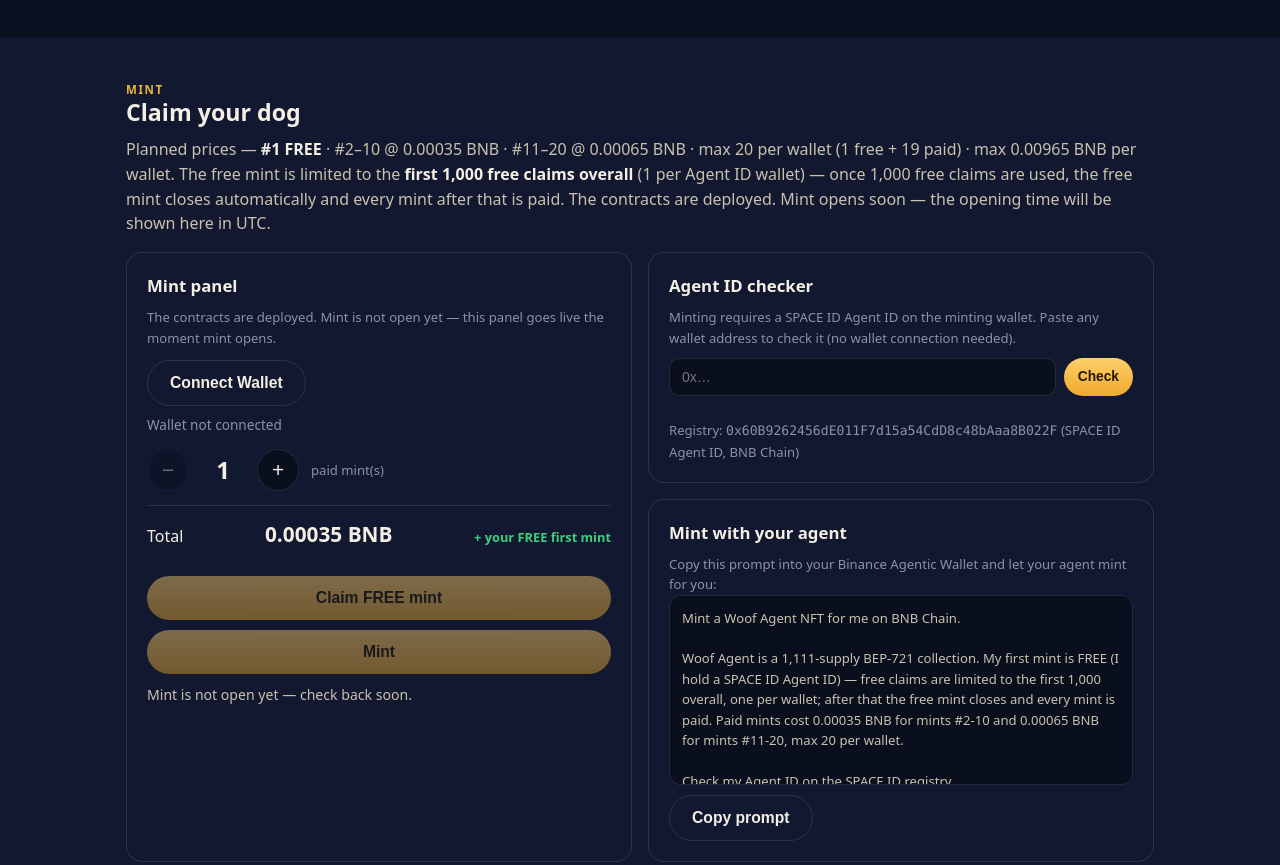
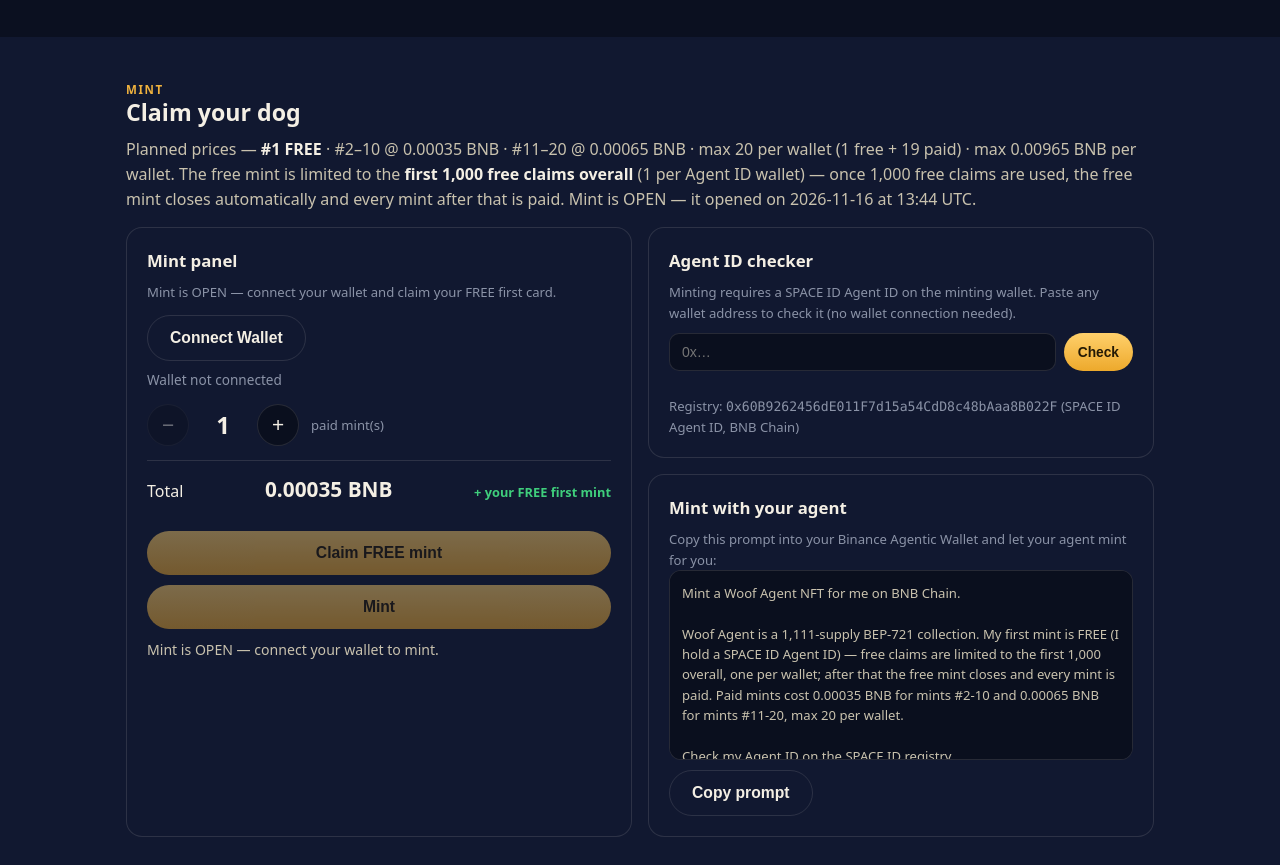
Before and after one commit to akungamesatu6-crypto/Woof-Agent, a plain HTML site: page index.html in a window 1280 px wide. Shown: the part 4580-5445 px from the top of the page. Drawn offline with Linux system fonts and the light colour scheme; no server answers.

Commit message:
Mark mint OPEN on page (opened 2026-11-16 13:44 UTC)

```diff
--- a/index.html
+++ b/index.html
@@ -305,11 +305,11 @@ footer p{font-size:.85rem}
   <div class="wrap">
     <p class="eyebrow">Mint</p>
     <h2>Claim your dog</h2>
-    <p>Planned prices — <strong style="color:var(--ink)">#1 FREE</strong> · #2–10 @ 0.00035 BNB · #11–20 @ 0.00065 BNB · max 20 per wallet (1 free + 19 paid) · max 0.00965 BNB per wallet. The free mint is limited to the <strong style="color:var(--ink)">first 1,000 free claims overall</strong> (1 per Agent ID wallet) — once 1,000 free claims are used, the free mint closes automatically and every mint after that is paid. The contracts are deployed. Mint opens soon — the opening time will be shown here in UTC.</p>
+    <p>Planned prices — <strong style="color:var(--ink)">#1 FREE</strong> · #2–10 @ 0.00035 BNB · #11–20 @ 0.00065 BNB · max 20 per wallet (1 free + 19 paid) · max 0.00965 BNB per wallet. The free mint is limited to the <strong style="color:var(--ink)">first 1,000 free claims overall</strong> (1 per Agent ID wallet) — once 1,000 free claims are used, the free mint closes automatically and every mint after that is paid. Mint is OPEN — it opened on 2026-11-16 at 13:44 UTC.</p>
     <div class="mint-grid">
       <div class="panel" id="mintPanel">
         <h3>Mint panel</h3>
-        <p class="note">The contracts are deployed. Mint is not open yet — this panel goes live the moment mint opens.</p>
+        <p class="note">Mint is OPEN — connect your wallet and claim your FREE first card.</p>
         <button class="btn btn-ghost" id="connectBtn" type="button" style="margin-top:12px">Connect Wallet</button>
         <p class="mp-acct" id="acctLine">Wallet not connected</p>
         <div class="qty-row">
@@ -322,7 +322,7 @@ footer p{font-size:.85rem}
         <p class="note" id="mpWalletInfo" style="margin:12px 0 0"></p>
         <button class="btn btn-gold" id="freeBtn" type="button" style="width:100%;margin-top:14px" disabled>Claim FREE mint</button>
         <button class="btn btn-gold" id="mintBtn" type="button" style="width:100%;margin-top:10px" disabled>Mint</button>
-        <p class="mp-status" id="mpStatus" role="status" aria-live="polite">Mint is not open yet — check back soon.</p>
+        <p class="mp-status" id="mpStatus" role="status" aria-live="polite">Mint is OPEN — connect your wallet to mint.</p>
       </div>
       <div>
         <div class="panel" style="margin-bottom:16px">
@@ -425,7 +425,7 @@ Check my Agent ID on the SPACE ID registry (0x60B9262456dE011F7d15a54CdD8c48bAaa
     <details class="faq-item"><summary>How long is the free mint open?</summary><p>Until the first 1,000 free claims are used. Each Agent ID wallet gets 1 free mint. Once 1,000 wallets have claimed, the free mint closes automatically — no owner action, no announcement — and every mint after that is paid. Paid mints keep drawing from the same deck until all 1,111 are minted.</p></details>
     <details class="faq-item"><summary>How do I earn $WOOF?</summary><p>Every paid mint accrues a flat 1,200 $WOOF. Free mints accrue 0. Claim your $WOOF on-chain any time. The most one wallet can earn is 22,800 $WOOF (19 paid mints).</p></details>
     <details class="faq-item"><summary>What is the marketplace floor rule?</summary><p>Listings must be priced at 80% or more of the card's reference price: Common 0.002, Rare 0.005, Epic 0.012, Legendary 0.03, Mythic 0.1 BNB. The seller keeps 95% of the sale; 5% is the project royalty. Listing and cancelling each cost 0.00025 BNB.</p></details>
-    <details class="faq-item"><summary>When does mint open?</summary><p>The contracts are deployed. Mint is not open yet — the opening time will be shown on this page in UTC once set.</p></details>
+    <details class="faq-item"><summary>When does mint open?</summary><p>Mint is OPEN — it opened on 2026-11-16 at 13:44 UTC.</p></details>
     <details class="faq-item"><summary>Is there a roadmap or promise of returns?</summary><p>No. Woof Agent is a collectible. Nothing on this page is a promise of profit, price, or future value. Buy a card because you like the dog.</p></details>
   </div>
 </section>
@@ -449,7 +449,7 @@ Check my Agent ID on the SPACE ID registry (0x60B9262456dE011F7d15a54CdD8c48bAaa
       <div><span>$WOOF contract</span><span id="tokenAddrLine" class="mono">0x7Df4B409D87129B2689A2Fb285e871a127519958</span></div>
       <div><span>Market contract</span><span id="marketAddrLine" class="mono">0x447453a9055e511Df2CcE7f33D1165085B6716b2</span></div>
       <div><span>Metadata</span><span class="mono">https://woof-agent.vercel.app/metadata/&lt;tokenId&gt;</span></div>
-      <div><span>Mint opens</span><span>To be announced (UTC)</span></div>
+      <div><span>Mint opened</span><span>2026-11-16 13:44 UTC</span></div>
     </div>
   </div>
 </section>
@@ -617,7 +617,7 @@ Check my Agent ID on the SPACE ID registry (0x60B9262456dE011F7d15a54CdD8c48bAaa
     freeBtn.disabled = disabled || (freeUsed === true) || myCount >= MAXW;
     mintBtn.disabled = disabled || maxQty <= 0;
     mintBtn.textContent = qty > 1 ? 'Mint ' + qty : 'Mint';
-    if (!NFT) setStatus('', 'Mint is not open yet — check back soon.');
+    if (!NFT) setStatus('', 'Mint is OPEN — connect your wallet to mint.');
   }
   function refreshQuote(){
     if (!NFT || !account){ quoteWei = null; render(); return; }
@@ -649,7 +649,7 @@ Check my Agent ID on the SPACE ID registry (0x60B9262456dE011F7d15a54CdD8c48bAaa
     window.ethereum.request({ method:'eth_requestAccounts' }).then(function(accs){
       account = accs && accs[0] ? accs[0] : null;
       return ensureChain();
-    }).then(function(){ busy = false; setStatus('', NFT ? '' : 'Mint is not open yet — check back soon.'); refreshWallet(); render(); })
+    }).then(function(){ busy = false; setStatus('', NFT ? '' : 'Mint is OPEN — connect your wallet to mint.'); refreshWallet(); render(); })
     .catch(function(e){
       busy = false;
       setStatus('err', (e && e.code === 4001) ? 'Rejected in the wallet.' : 'Could not connect wallet.');
```
Also changed, not shown: push/index.html (+7 -7 lines).
